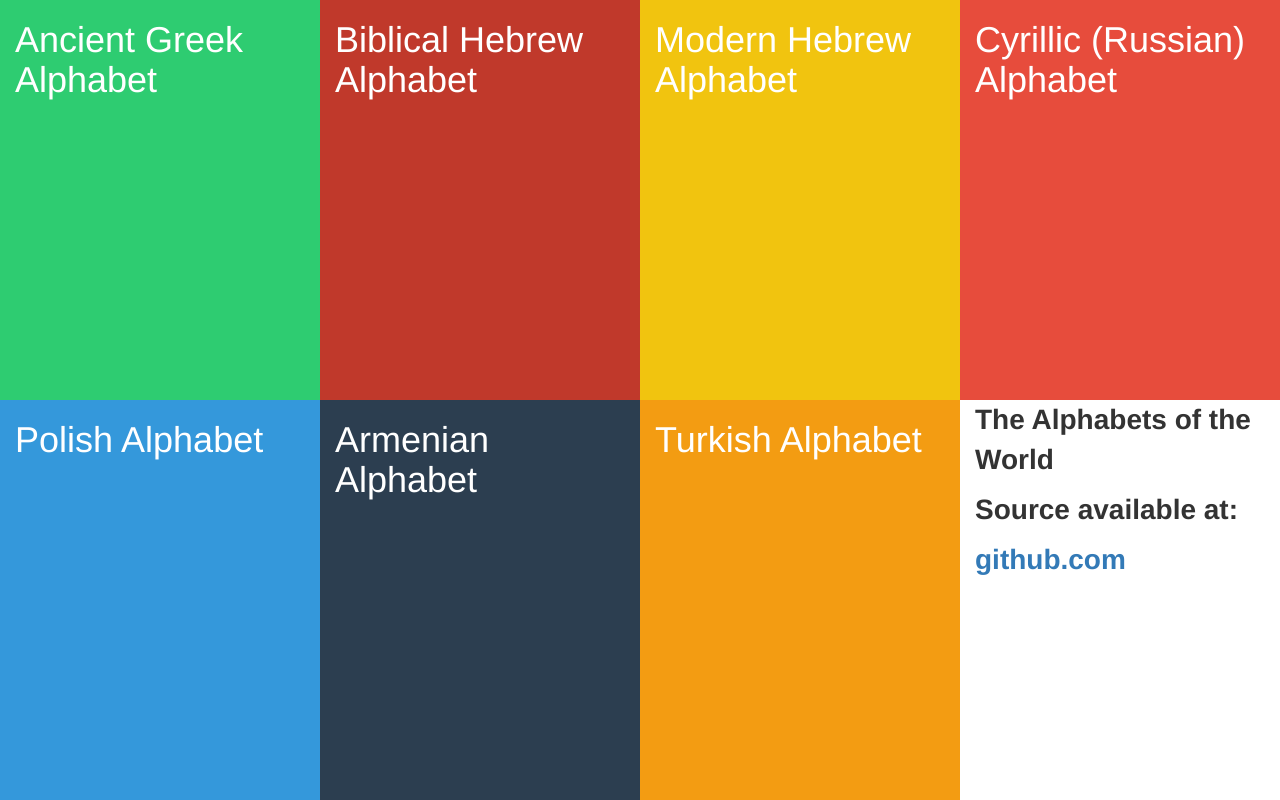
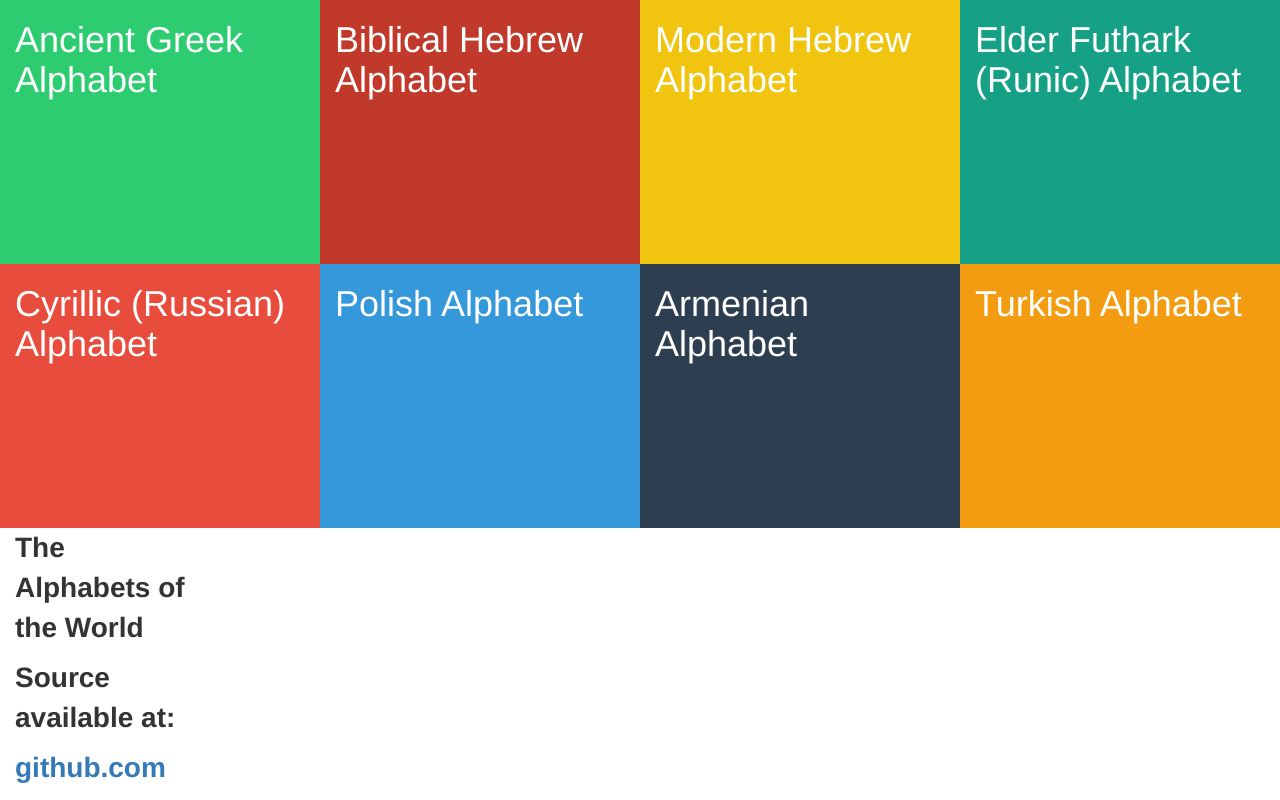
Before and after one commit to davies-adam/letterz, a Flask app: page / in a window 1280 px wide. Run offline with Flask 2, Linux system fonts and the light colour scheme; some libraries are stand-ins or nearby versions.

Commit message:
Tentative elder-futhark

```diff
--- a/server.py
+++ b/server.py
@@ -27,6 +27,10 @@ def modern_hebrew():
 @app.route("/russian")
 def russian():
   return render_template("main.html", alphabet="russian")
+
+@app.route("/elder-futhark")
+def elder_futhark():
+  return render_template("main.html", alphabet="elder-futhark")
 
 @app.route("/polish")
 def polish():
@@ -115,6 +119,33 @@ def data(alphabet):
         ("ר", "ʁ", "resh"),
         ("ש", "s", "shin"),
         ("ת", "t", "tav")]
+    elder_futhark = [
+        ("ᚠ", "f", "fehu"),
+        ("ᚢ", "u", "uruz"),
+        ("ᚦ", "θ", "þurisaz"),
+        ("ᚦ", "ð", "þurisaz"),
+        ("ᚨ", "a", "ansuz"),
+        ("ᚱ", "r", "raido"),
+        ("ᚲ", "k", "kaunan"),
+        ("ᚷ", "g", "gebo"),
+        ("ᚹ", "w", "wunjo"),
+        ("ᚺ ᚻ", "h", "hagalaz"),
+        ("ᚾ", "n", "naudiz"),
+        ("ᛁ", "i", "isaz"),
+        ("ᛃ", "j", "jera"),
+        ("ᛇ", "æ", "ihwaz"),
+        ("ᛈ", "p", "perþ"),
+        ("ᛉ", "z", "algiz"),
+        ("ᛊ", "s", "sowilo"),
+        ("ᛏ", "t", "tiwaz"),
+        ("ᛒ", "b", "berkanan"),
+        ("ᛖ", "e", "ehwaz"),
+        ("ᛗ", "m", "mannaz"),
+        ("ᛚ", "l", "laguz"),
+        ("ᛜ ᛝ", "ŋ", "ingwaz"),
+        ("ᛟ", "o", "oþila"),
+        ("ᛞ", "d", "dagaz")
+    ]
     russian = [
         ("A a", "ä", "a"),
         ("Б б", "b", "b"),
@@ -271,6 +302,8 @@ def data(alphabet):
         return json.dumps(bib_hebrew)
     elif alphabet == "mod-hebrew":
         return json.dumps(mod_hebrew)
+    elif alphabet == "elder-futhark":
+        return jsond.dumps(elder_futhark)
     elif alphabet == "polish":
         return json.dumps(polish)
     elif alphabet == "armenian":
--- a/static/intro.css
+++ b/static/intro.css
@@ -5,42 +5,47 @@ body, html {
 .greek {
 	background: #2ECC71;
 	color: white;
-	height:50%;
+	height:33%;
 }
 
 .hebrew {
 	background: #c0392b;
 	color: white;
-	height: 50%;
+	height: 33%;
 }
 
 .modern-hebrew {
   background: #f1c40f;
   color: white;
-	height: 50%;
+	height: 33%;
+}
+.futhark {
+  background: #16a085;
+  color: white;
+	height: 33%;
 }
 .cyrillic {
   background: #e74c3c;
   color: white;
-	height: 50%;
+	height: 33%;
 }
 .polish {
   background: #3498db;
   color: white;
-	height: 50%;
+	height: 33%;
 }
 .armenian {
   background: #2c3e50;
   color: white;
-	height: 50%;
+	height: 33%;
 }
 .turkish {
   background: #f39c12;
   color: white;
-	height: 50%;
+	height: 33%;
 }
 .about {
-  height: 50%;
+  height: 33%;
   font-weight: bold;
   font-size: 2em;
 }
--- a/templates/intro.html
+++ b/templates/intro.html
@@ -24,6 +24,11 @@
             <h1>Modern Hebrew Alphabet</h1>
         </div>
     </a>
+    <a href="/elder-futhark">
+        <div class="col-md-3 futhark">
+            <h1>Elder Futhark (Runic) Alphabet</h1>
+        </div>
+    </a>
     <a href="/russian">
         <div class="col-md-3 cyrillic">
             <h1>Cyrillic (Russian) Alphabet</h1>
@@ -44,7 +49,7 @@
             <h1>Turkish Alphabet</h1>
         </div>
     </a>
-  <div class="col-md-3 about">
+  <div class="col-md-2 about">
     <p>The Alphabets of the World</p>
     <p>Source available at: </p>
     <a>github.com</a>
```
Also changed, not shown: 1 other file.
